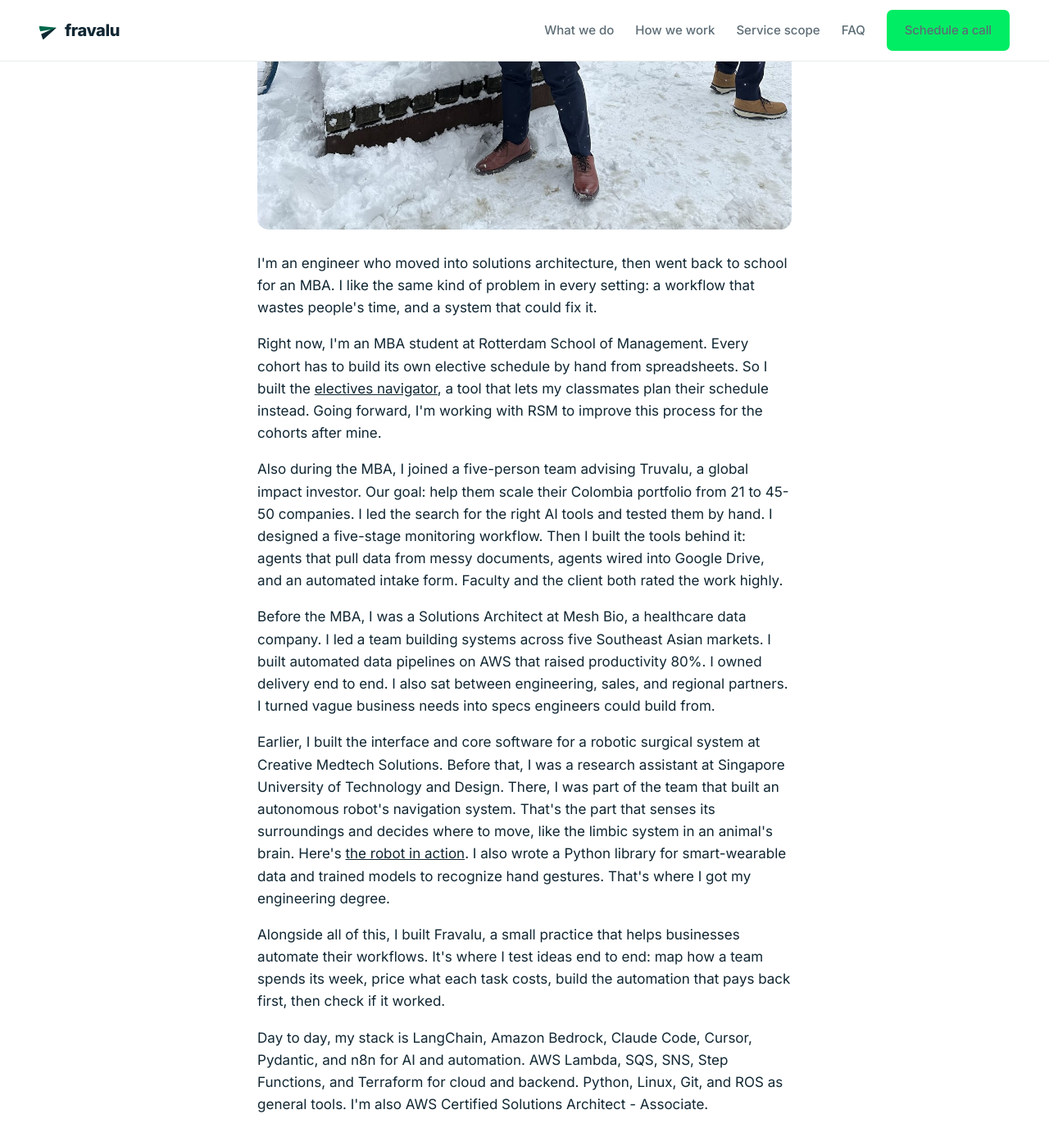
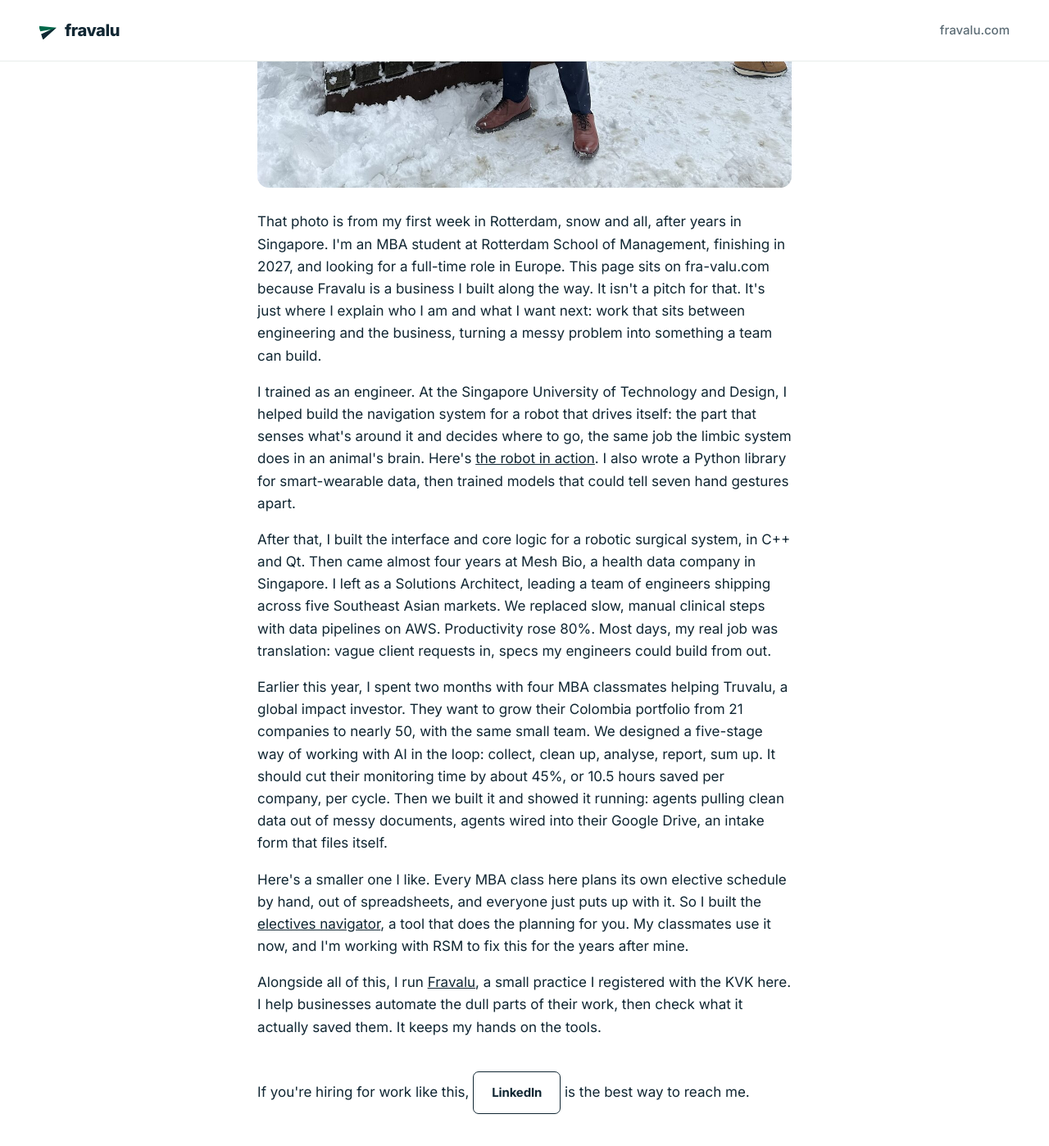
Before and after one commit to alvee1994/fra-valu-site, a Jekyll site: the page built from hire.md, in a window 1280 px wide and 1400 px high, scrolled down 1007 px. Shown: the whole window at 82% size. Built offline with Jekyll 4.4.1, drawn with Linux system fonts in a browser that asks for light colours; some web fonts are replaced; some of the changed text lies outside the part shown.

Commit message:
Rewrite /hire copy after research + Opus review, strip sales chrome
Copy now leads with what he wants and why he'd be good at it, told as
a narrative rather than de-bulleted resume, per HN/storytelling-resume
research and an Opus draft pass. Adds a line explaining why the page
sits on Fravalu's domain. Header/footer switch to a plain_nav variant
on this page so recruiters don't see "Schedule a call" or the
service-scope nav, which read as him fishing for clients.

```diff
--- a/_layouts/default.html
+++ b/_layouts/default.html
@@ -69,6 +69,11 @@
         </svg>
         <span>fravalu</span>
       </a>
+      {% if page.plain_nav %}
+      <nav class="nav-links" aria-label="Primary">
+        <a href="{{ '/' | relative_url }}">fravalu.com</a>
+      </nav>
+      {% else %}
       <nav class="nav-links" aria-label="Primary">
         <a href="{{ '/' | relative_url }}#what-we-do">What we do</a>
         <a href="{{ '/' | relative_url }}#how-we-work">How we work</a>
@@ -76,6 +81,7 @@
         <a href="{{ '/' | relative_url }}#faq">FAQ</a>
         <a class="btn btn-primary" href="{{ '/' | relative_url }}#contact">Schedule a call</a>
       </nav>
+      {% endif %}
     </div>
   </header>
 
@@ -84,6 +90,22 @@
   </main>
 
   <footer>
+    {% if page.plain_nav %}
+    <div class="wrap foot-grid">
+      <div>
+        <div class="foot-mark">
+          <svg viewBox="0 0 100 100" fill="none" aria-hidden="true">
+            <g transform="rotate(-18 50 50)">
+              <polygon points="97,50 6,10 6,42 64,50 6,58 6,90" fill="#00ED64"></polygon>
+              <polygon points="97,50 6,58 6,90" fill="#00D45A"></polygon>
+            </g>
+          </svg>
+          <a class="mark" href="{{ '/' | relative_url }}" style="color:inherit">fravalu</a>
+        </div>
+        <p style="max-width:32ch;font-size:14px;color:#a79fa2;margin:0">Ahmed Alvee's personal page.<br>Rotterdam, Netherlands.</p>
+      </div>
+    </div>
+    {% else %}
     <div class="wrap foot-grid">
       <div>
         <div class="foot-mark">
@@ -110,6 +132,7 @@
         <a href="https://www.linkedin.com/company/fravalu" rel="noopener" target="_blank">linkedin.com/company/fravalu</a>
       </div>
     </div>
+    {% endif %}
     <div class="wrap foot-bottom mono">KVK 42095902 &middot; fra-valu.com</div>
   </footer>
 
--- a/hire.md
+++ b/hire.md
@@ -2,33 +2,32 @@
 layout: default
 title: Ahmed Alvee
 description: >-
-  Solutions Architect, currently completing an MBA at Rotterdam School of
-  Management. Background, current work, and how to get in touch.
+  I build things that give people their time back. Background, current
+  work, and how to reach me.
 permalink: /hire/
 noindex: true
+plain_nav: true
 ---
 
 <section>
   <div class="wrap" style="max-width:66ch">
     <p class="eyebrow">Ahmed Alvee</p>
-    <h1>Solutions Architect, now completing an MBA at Rotterdam School of Management.</h1>
+    <h1>I build things that give people their time back. I'm looking for my next full-time role.</h1>
 
     <img src="{{ '/assets/hire-mba-start.jpg' | relative_url }}" alt="Ahmed Alvee in Rotterdam, on the first snow day of his MBA" style="border-radius:14px;margin:28px 0;width:100%">
 
-    <p>I'm an engineer who moved into solutions architecture, then went back to school for an MBA. I like the same kind of problem in every setting: a workflow that wastes people's time, and a system that could fix it.</p>
+    <p>That photo is from my first week in Rotterdam, snow and all, after years in Singapore. I'm an MBA student at Rotterdam School of Management, finishing in 2027, and looking for a full-time role in Europe. This page sits on fra-valu.com because Fravalu is a business I built along the way. It isn't a pitch for that. It's just where I explain who I am and what I want next: work that sits between engineering and the business, turning a messy problem into something a team can build.</p>
 
-    <p>Right now, I'm an MBA student at Rotterdam School of Management. Every cohort has to build its own elective schedule by hand from spreadsheets. So I built the <a href="https://alvee1994.github.io/mba27-electives/" rel="noopener" target="_blank">electives navigator</a>, a tool that lets my classmates plan their schedule instead. Going forward, I'm working with RSM to improve this process for the cohorts after mine.</p>
+    <p>I trained as an engineer. At the Singapore University of Technology and Design, I helped build the navigation system for a robot that drives itself: the part that senses what's around it and decides where to go, the same job the limbic system does in an animal's brain. Here's <a href="https://www.youtube.com/watch?v=qfH4ocXLslI" rel="noopener" target="_blank">the robot in action</a>. I also wrote a Python library for smart-wearable data, then trained models that could tell seven hand gestures apart.</p>
 
-    <p>Also during the MBA, I joined a five-person team advising Truvalu, a global impact investor. Our goal: help them scale their Colombia portfolio from 21 to 45-50 companies. I led the search for the right AI tools and tested them by hand. I designed a five-stage monitoring workflow. Then I built the tools behind it: agents that pull data from messy documents, agents wired into Google Drive, and an automated intake form. Faculty and the client both rated the work highly.</p>
+    <p>After that, I built the interface and core logic for a robotic surgical system, in C++ and Qt. Then came almost four years at Mesh Bio, a health data company in Singapore. I left as a Solutions Architect, leading a team of engineers shipping across five Southeast Asian markets. We replaced slow, manual clinical steps with data pipelines on AWS. Productivity rose 80%. Most days, my real job was translation: vague client requests in, specs my engineers could build from out.</p>
 
-    <p>Before the MBA, I was a Solutions Architect at Mesh Bio, a healthcare data company. I led a team building systems across five Southeast Asian markets. I built automated data pipelines on AWS that raised productivity 80%. I owned delivery end to end. I also sat between engineering, sales, and regional partners. I turned vague business needs into specs engineers could build from.</p>
+    <p>Earlier this year, I spent two months with four MBA classmates helping Truvalu, a global impact investor. They want to grow their Colombia portfolio from 21 companies to nearly 50, with the same small team. We designed a five-stage way of working with AI in the loop: collect, clean up, analyse, report, sum up. It should cut their monitoring time by about 45%, or 10.5 hours saved per company, per cycle. Then we built it and showed it running: agents pulling clean data out of messy documents, agents wired into their Google Drive, an intake form that files itself.</p>
 
-    <p>Earlier, I built the interface and core software for a robotic surgical system at Creative Medtech Solutions. Before that, I was a research assistant at Singapore University of Technology and Design. There, I was part of the team that built an autonomous robot's navigation system. That's the part that senses its surroundings and decides where to move, like the limbic system in an animal's brain. Here's <a href="https://www.youtube.com/watch?v=qfH4ocXLslI" rel="noopener" target="_blank">the robot in action</a>. I also wrote a Python library for smart-wearable data and trained models to recognize hand gestures. That's where I got my engineering degree.</p>
+    <p>Here's a smaller one I like. Every MBA class here plans its own elective schedule by hand, out of spreadsheets, and everyone just puts up with it. So I built the <a href="https://alvee1994.github.io/mba27-electives/" rel="noopener" target="_blank">electives navigator</a>, a tool that does the planning for you. My classmates use it now, and I'm working with RSM to fix this for the years after mine.</p>
 
-    <p>Alongside all of this, I built Fravalu, a small practice that helps businesses automate their workflows. It's where I test ideas end to end: map how a team spends its week, price what each task costs, build the automation that pays back first, then check if it worked.</p>
+    <p>Alongside all of this, I run <a href="{{ '/' | relative_url }}">Fravalu</a>, a small practice I registered with the KVK here. I help businesses automate the dull parts of their work, then check what it actually saved them. It keeps my hands on the tools.</p>
 
-    <p>Day to day, my stack is LangChain, Amazon Bedrock, Claude Code, Cursor, Pydantic, and n8n for AI and automation. AWS Lambda, SQS, SNS, Step Functions, and Terraform for cloud and backend. Python, Linux, Git, and ROS as general tools. I'm also AWS Certified Solutions Architect - Associate.</p>
-
-    <p style="margin-top:40px"><a class="btn btn-outline" href="https://linkedin.com/in/alveeahmed" rel="noopener" target="_blank">linkedin.com/in/alveeahmed</a></p>
+    <p style="margin-top:40px">If you're hiring for work like this, <a class="btn btn-outline" href="https://linkedin.com/in/alveeahmed" rel="noopener" target="_blank">LinkedIn</a> is the best way to reach me.</p>
   </div>
 </section>
```
